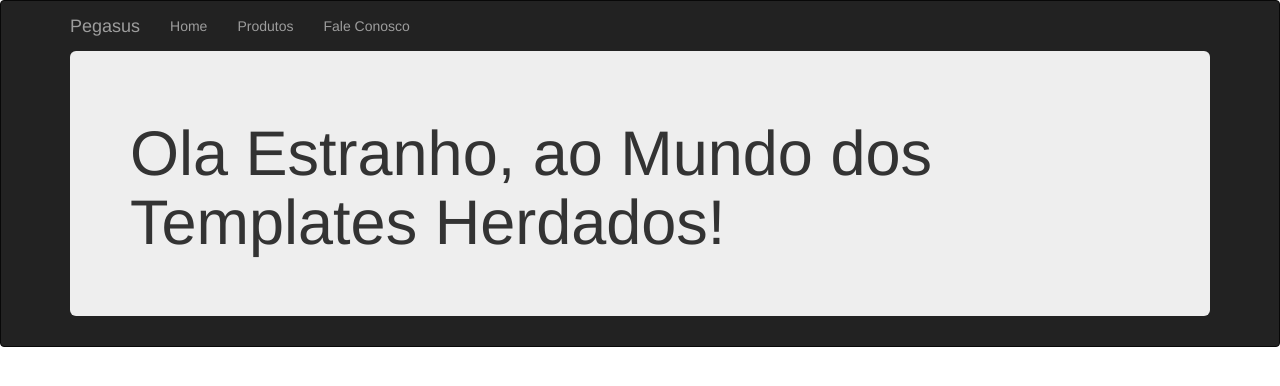
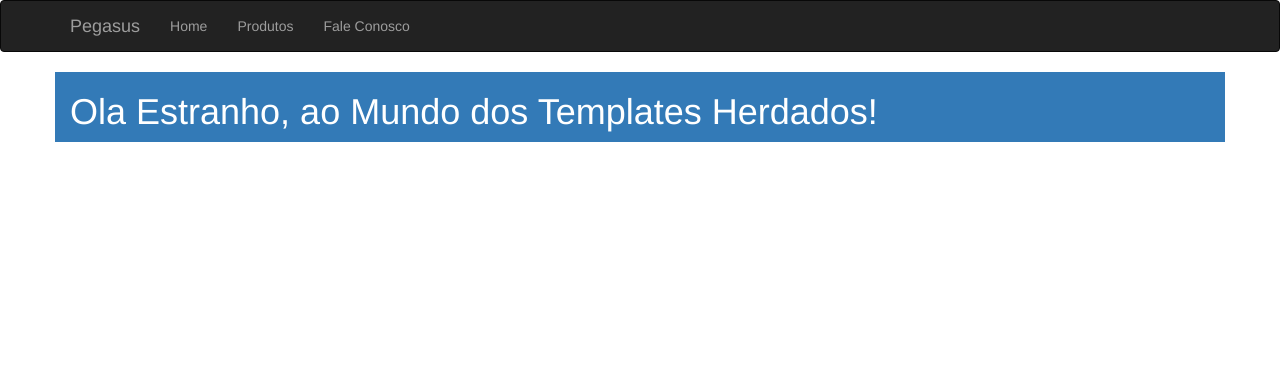
Before and after one commit to ljsenger/web-aula06-templates, a Flask app: page / in a window 1280 px wide. Shown: the top 386 px of the page. Run offline with Flask 2, Linux system fonts and the light colour scheme; some libraries are stand-ins or nearby versions.

Commit message:
Uso do framework bootstrap

```diff
--- a/templates/index.html
+++ b/templates/index.html
@@ -23,17 +23,18 @@
         </div>
     </div>
 </div>
+</nav>
 {% endblock %}
 
 
 {% block content %}
-<div class="container">
-		<div class="jumbotron">
+<div class="container p-3 mb-2 bg-primary text-white"">
+
 		{% if name %}
 	 		<h1> Ola {{ name | capitalize }}, ao Mundo dos Templates Herdados! </h1>
 		{% else %}
 	 		<h1>Ola Estranho, ao Mundo dos Templates Herdados! </h1>
 		{% endif %}
-	</div>
+
 </div>
 {% endblock %}
```
